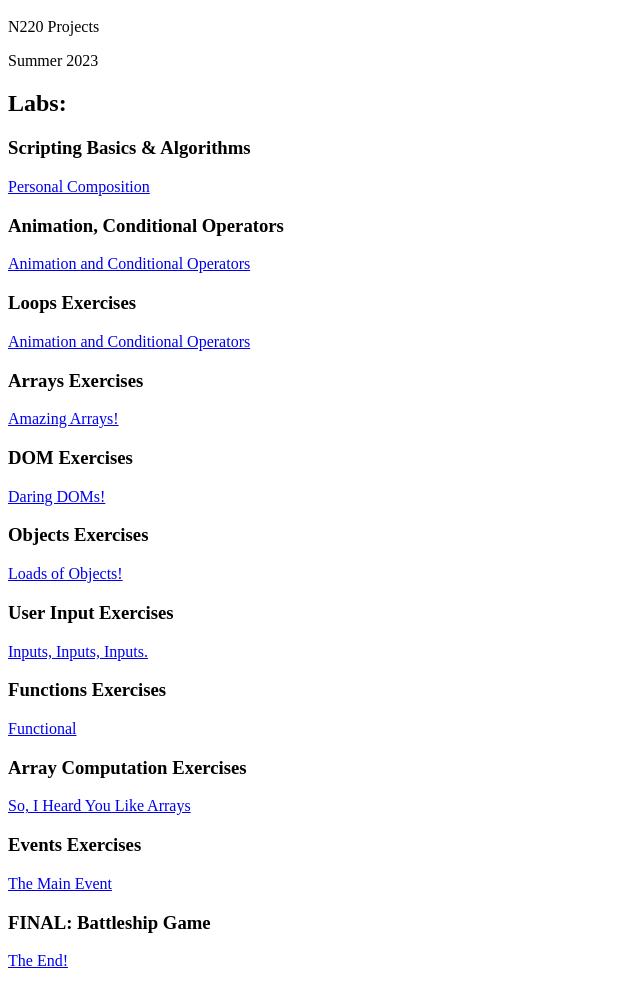
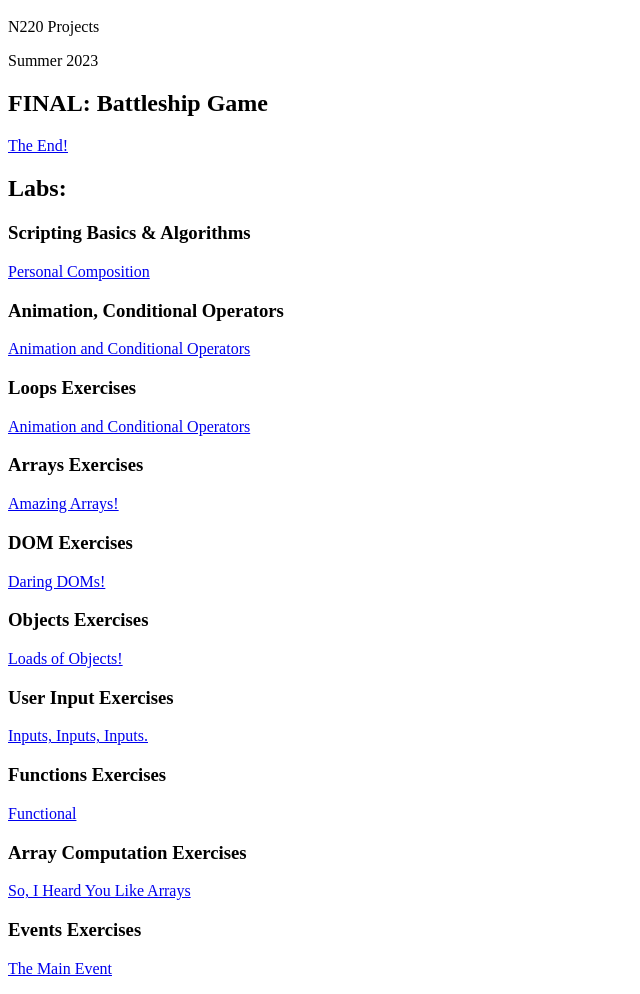
Before and after one commit to zthomps99/N220, a plain HTML site: page index.html in a window 1280 px wide. Shown: the part 48-1042 px from the top of the page, without its empty margins (0-640 px from the left). Drawn offline with Linux system fonts and the light colour scheme.

Commit message:
Update index.html

```diff
--- a/index.html
+++ b/index.html
@@ -3,6 +3,10 @@
         <h1>Zach Thompson</h1>
         <p>N220 Projects</p>
         <p>Summer 2023</p>
+
+        <h2>FINAL: Battleship Game</h2>
+        <p><a href="Labs/Battleship/index.html">The End!</a></p>
+
 
         <h2>Labs:</h2>
         <h3>Scripting Basics & Algorithms</h3>
@@ -25,8 +29,5 @@
         <p><a href="Labs/Array Computation Exercises/index.html">So, I Heard You Like Arrays</a></p>
         <h3>Events Exercises</h3>
         <p><a href="Labs/Events Exercises/index.html">The Main Event</a></p>
-        <h3>FINAL: Battleship Game</h3>
-        <p><a href="Labs/Battleship/index.html">The End!</a></p>
-
     </body>
 </html>
```
